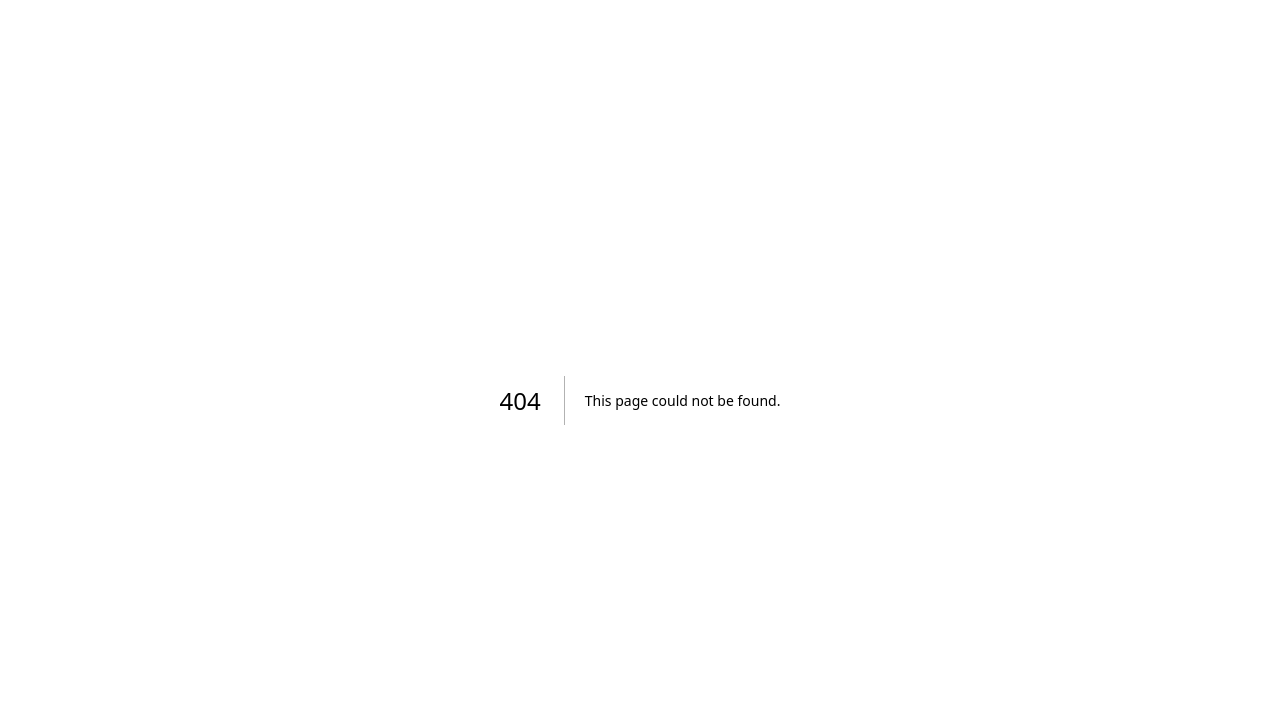
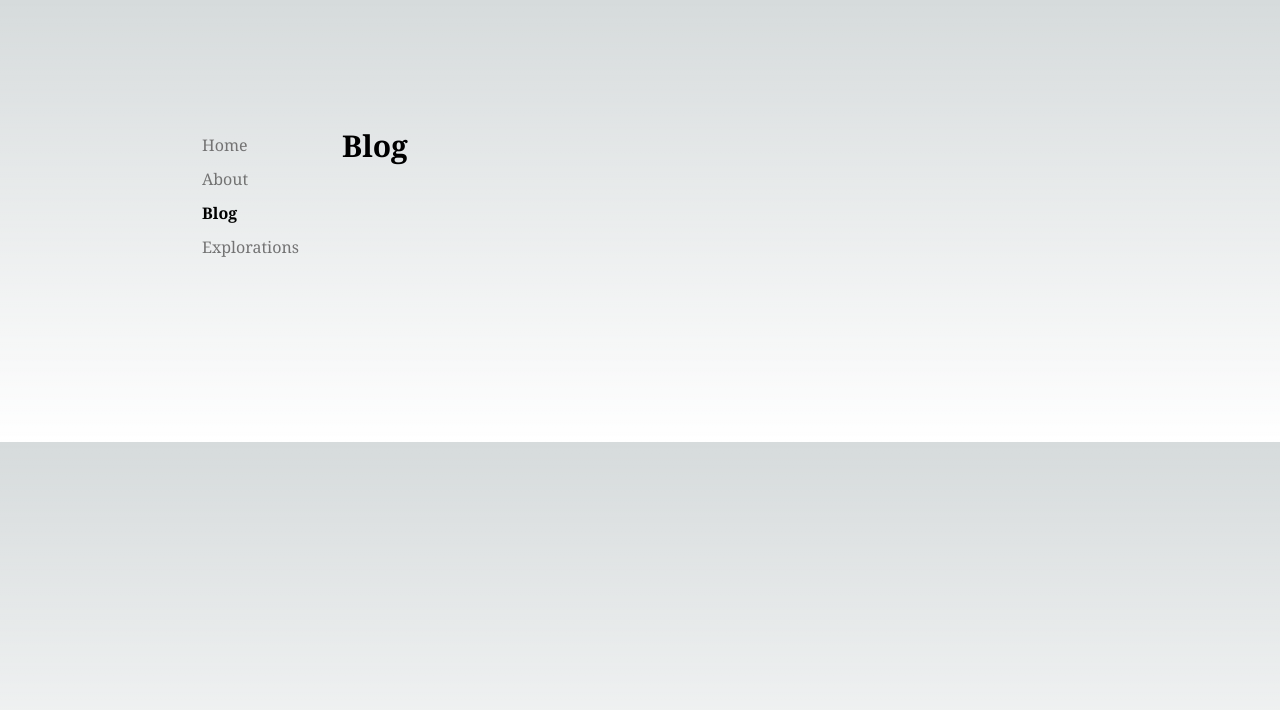
Before and after one commit to harshasomisetty/personal-website, a Next.js app: page /blog in a window 1280 px wide. Before the commit this address had no page. Shown: the top 710 px of the page. Built offline with nearby package versions, Linux system fonts and the light colour scheme.

Commit message:
Better Nav bar and parity with old website

```diff
--- a/package.json
+++ b/package.json
@@ -15,6 +15,7 @@
     "@types/react-dom": "18.0.11",
     "@vercel/analytics": "^0.1.11",
     "autoprefixer": "10.4.14",
+    "clsx": "^1.2.1",
     "eslint": "8.38.0",
     "eslint-config-next": "13.3.0",
     "next": "13.3.0",
--- /dev/null
+++ b/src/app/about/page.tsx
@@ -0,0 +1,25 @@
+export const bio = () => {
+  return (
+    <>
+      I'm obsessed with exploring new ideas and diving into various passions,
+      with interests ranging from technology, fitness, and personal growth to
+      acting, theater, storytelling, and dancing. I'm all about staying
+      authentic, vulnerable, and keeping things real, so you can expect some
+      cringe alongside the valuable insights and experiences I share. as I
+      continue to learn and create, my mission is to inspire others to follow
+      their unique paths and embrace continuous growth. join me as we learn and
+      grow together, navigating this incredible journey called life.
+    </>
+  );
+};
+
+export default function AboutPage() {
+  return (
+    <section>
+      <h1 className="font-bold text-3xl font-serif">About Me</h1>
+      <p className="my-5 max-w-[460px] text-neutral-800 dark:text-neutral-200">
+        {bio()}
+      </p>
+    </section>
+  );
+}
--- /dev/null
+++ b/src/app/blog/page.tsx
@@ -0,0 +1,7 @@
+export default function BlogPage() {
+  return (
+    <section>
+      <h1 className="font-bold text-3xl font-serif">Blog</h1>
+    </section>
+  );
+}
--- /dev/null
+++ b/src/app/components/Navbar.tsx
@@ -0,0 +1,81 @@
+"use client";
+
+import { usePathname } from "next/navigation";
+import Link from "next/link";
+import clsx from "clsx";
+
+{
+}
+
+const navItems = {
+  "/": {
+    name: "Home",
+  },
+  "/about": {
+    name: "About",
+  },
+  "/blog": {
+    name: "Blog",
+  },
+  "/explorations": {
+    name: "Explorations",
+  },
+  "/notes": {},
+};
+
+export default function Navbar() {
+  let pathname = usePathname() || "/";
+  if (pathname.includes("/blog/")) {
+    pathname = "/blog";
+  }
+
+  return (
+    <aside className="md:w-[150px] md:flex-shrink-0 -mx-4 md:mx-0 md:px-0 font-serif">
+      <div className="lg:sticky lg:top-20">
+        {/* <div className="ml-2 md:ml-[12px] mb-2 px-4 md:px-0 md:mb-8 space-y-10 flex flex-col md:flex-row items-start ">
+          <Logo />
+        </div> */}
+        <nav
+          className="flex flex-row md:flex-col items-start relative px-4 md:px-0 pb-0 fade md:overflow-auto scroll-pr-6 md:relative"
+          id="nav"
+        >
+          <div className="flex flex-row md:flex-col space-x-0 pr-10 mb-2 mt-2 md:mt-0">
+            {Object.entries(navItems).map(([path, { name }]) => {
+              const isActive = path === pathname;
+
+              if (name === "notes") {
+                return (
+                  <a
+                    key={path}
+                    href="http://notes.harshasomisetty.me"
+                    target="_blank"
+                    rel="noopener noreferrer"
+                    className="transition-all hover:text-neutral-800 dark:hover:text-neutral-200 flex align-middle text-neutral-500"
+                  >
+                    <span className="relative py-[5px] px-[10px]">{name}</span>
+                  </a>
+                );
+              } else {
+                return (
+                  <Link
+                    key={path}
+                    href={path}
+                    className={clsx(
+                      "transition-all hover:text-neutral-800 dark:hover:text-neutral-200 flex align-middle",
+                      {
+                        "text-neutral-500": !isActive,
+                        "font-bold": isActive,
+                      }
+                    )}
+                  >
+                    <span className="relative py-[5px] px-[10px]">{name}</span>
+                  </Link>
+                );
+              }
+            })}
+          </div>
+        </nav>
+      </div>
+    </aside>
+  );
+}
--- /dev/null
+++ b/src/app/explorations/page.tsx
@@ -0,0 +1,13 @@
+import { ProjectCard } from "@/app/components/Projects";
+
+export default function ExplorationsPage() {
+  return (
+    <section>
+      <h1 className="font-bold text-3xl font-serif">Explorations</h1>
+      <div>
+        <ProjectCard projectName="TwitBlog" />
+        <ProjectCard projectName="Checkra" />
+      </div>
+    </section>
+  );
+}
--- a/src/app/layout.tsx
+++ b/src/app/layout.tsx
@@ -1,3 +1,4 @@
+import Navbar from "@/app/components/Navbar";
 import "./globals.css";
 import { Analytics } from "@vercel/analytics/react";
 
@@ -12,11 +13,27 @@ export default function RootLayout({
   children: React.ReactNode;
 }) {
   return (
+    //     <html
+    //   lang="en"
+    //   className={clsx(
+    //     'text-black bg-white dark:text-white dark:bg-[#111010]',
+    //     kaisei.variable
+    //   )}
+    // >
+    //   <body className="antialiased max-w-4xl mb-40 flex flex-col md:flex-row mx-4 mt-8 md:mt-20 lg:mt-32 lg:mx-auto">
+    //     <Sidebar />
+    //     <main className="flex-auto min-w-0 mt-6 md:mt-0 flex flex-col px-2 md:px-0">
+    //       {children}
+    //       <Analytics />
+    //     </main>
+    //   </body>
+    // </html>
     <html lang="en">
-      <body>
+      <body className="antialiased max-w-4xl mb-40 flex flex-col md:flex-row mx-4 mt-8 md:mt-20 lg:mt-32 lg:mx-auto">
+        <Navbar />
         <main className="flex-auto min-w-0 mt-6 md:mt-0 flex flex-col px-2 md:px-0">
           {children}
-          {/* <Analytics /> */}
+          <Analytics />
         </main>
       </body>
     </html>
--- a/src/app/page.tsx
+++ b/src/app/page.tsx
@@ -2,60 +2,65 @@ import Image from "next/image";
 
 import { Inter } from "next/font/google";
 import { Platform, SocialLink } from "@/app/components/Socials";
-import { ProjectCard } from "@/app/components/Projects";
 
 const inter = Inter({ subsets: ["latin"] });
 
 const about = () => {
-  return <>creative explorer and documenter</>;
+  return (
+    <>
+      Blending my skills in building and insatiable curiosity to unravel the
+      world's mysteries
+    </>
+  );
 };
 const aboutMore = () => {
   return (
     <>
-      i work on projects and document my progress, work as a software engineer @
-      solana labs, and a rutgers '23 grad.
-    </>
-  );
-};
-export const bio = () => {
-  return (
-    <>
-      i'm obsessed with exploring new ideas and diving into various passions,
-      with interests ranging from technology, fitness, and personal growth to
-      acting, theater, storytelling, and dancing. i'm all about staying
-      authentic, vulnerable, and keeping things real, so you can expect some
-      cringe alongside the valuable insights and experiences i share. as i
-      continue to learn and create, my mission is to inspire others to follow
-      their unique paths and embrace continuous growth. join me as we learn and
-      grow together, navigating this incredible journey called life.
+      I build projects and document my progress, work as a software engineer @
+      Solana labs, and am a Rutgers '23 grad.
     </>
   );
 };
 
 export default function Home() {
   return (
-    <main className="flex min-h-screen flex-col items-center justify-between p-24">
+    <section className="flex min-h-screen flex-col items-center justify-between p-24">
       <h1 className="font-bold text-3xl font-serif">Harsha Somisetty</h1>
       <p className="my-5 max-w-[460px] text-neutral-800 dark:text-neutral-200">
         {about()}
       </p>
+      <div className="flex items-start md:items-center my-8 flex-col md:flex-row">
+        {/* <Image
+          alt={"Harsha Somisetty"}
+          className="rounded-full grayscale"
+          src={avatar}
+          placeholder="blur"
+          width={100}
+          priority
+        /> */}
+      </div>
       <p className="hidden sm:flex my-5 max-w-[600px] text-neutral-800 dark:text-neutral-200">
         {aboutMore()}
       </p>
-      <p className="hidden sm:flex my-5 max-w-[600px] text-neutral-800 dark:text-neutral-200">
-        {bio()}
-      </p>
-      <div className="flex flex-row">
+      <ul className="hidden sm:flex flex flex-col md:flex-row mt-8 space-x-0 md:space-x-4 space-y-2 md:space-y-0 font-sm text-neutral-500 dark:text-neutral-400">
+        <li>
+          <a
+            className="flex items-center hover:text-neutral-700 dark:hover:text-neutral-200 transition-all"
+            rel="noopener noreferrer"
+            target="_blank"
+            href="https://www.youtube.com/@harshasomisetty"
+          >
+            <p className="h-7">follow me on youtube</p>
+          </a>
+        </li>
+      </ul>
+      <div className="md:hidden flex flex-row">
         <SocialLink platform={Platform.Github} />
         <SocialLink platform={Platform.Linkedin} />
         <SocialLink platform={Platform.Twitter} />
         <SocialLink platform={Platform.Youtube} />
         <SocialLink platform={Platform.Instagram} />
       </div>
-      <div>
-        <ProjectCard projectName="TwitBlog" />
-        <ProjectCard projectName="Checkra" />
-      </div>
-    </main>
+    </section>
   );
 }
```
Also changed, not shown: 1 other file (tests, documents, lock files or other folders).
